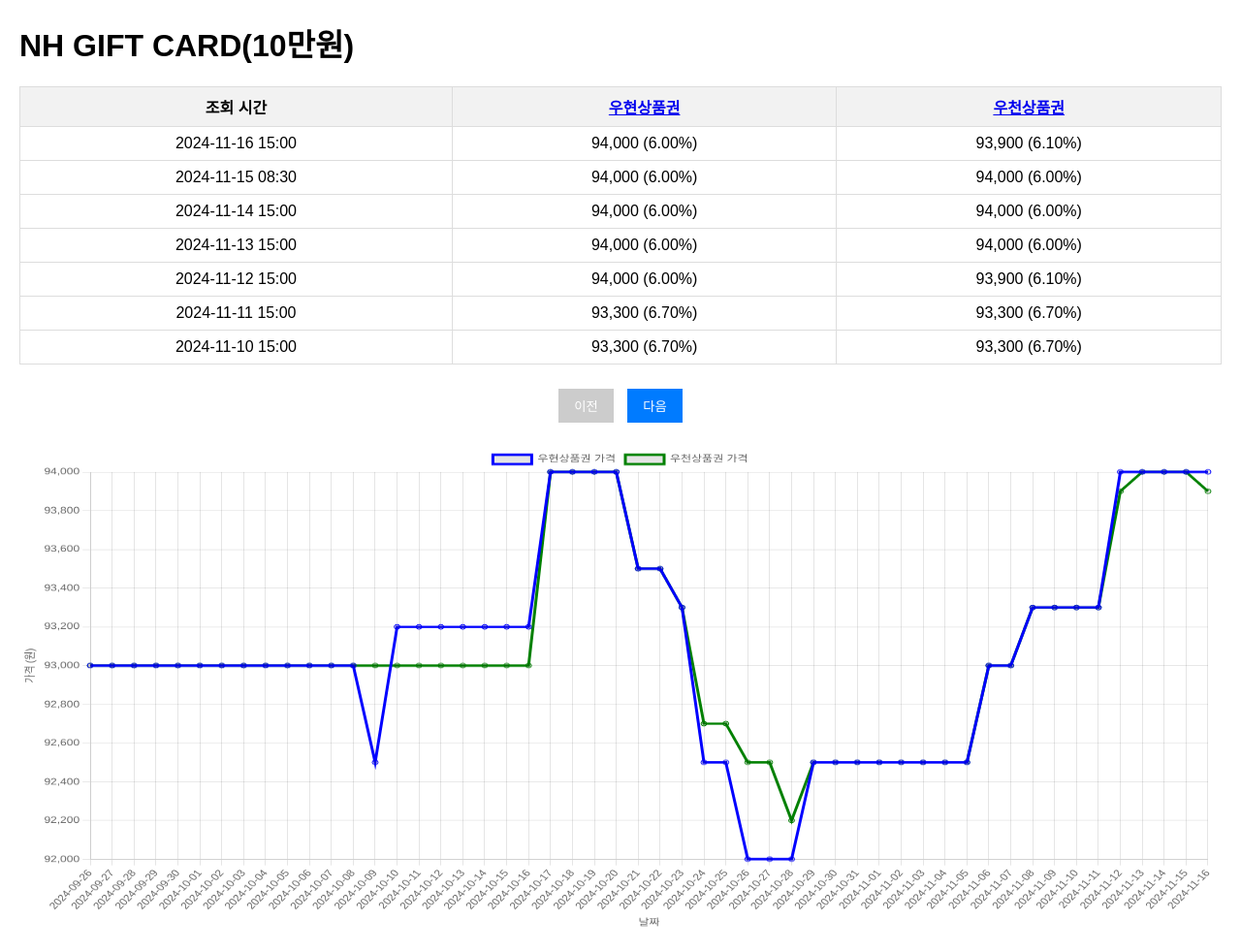
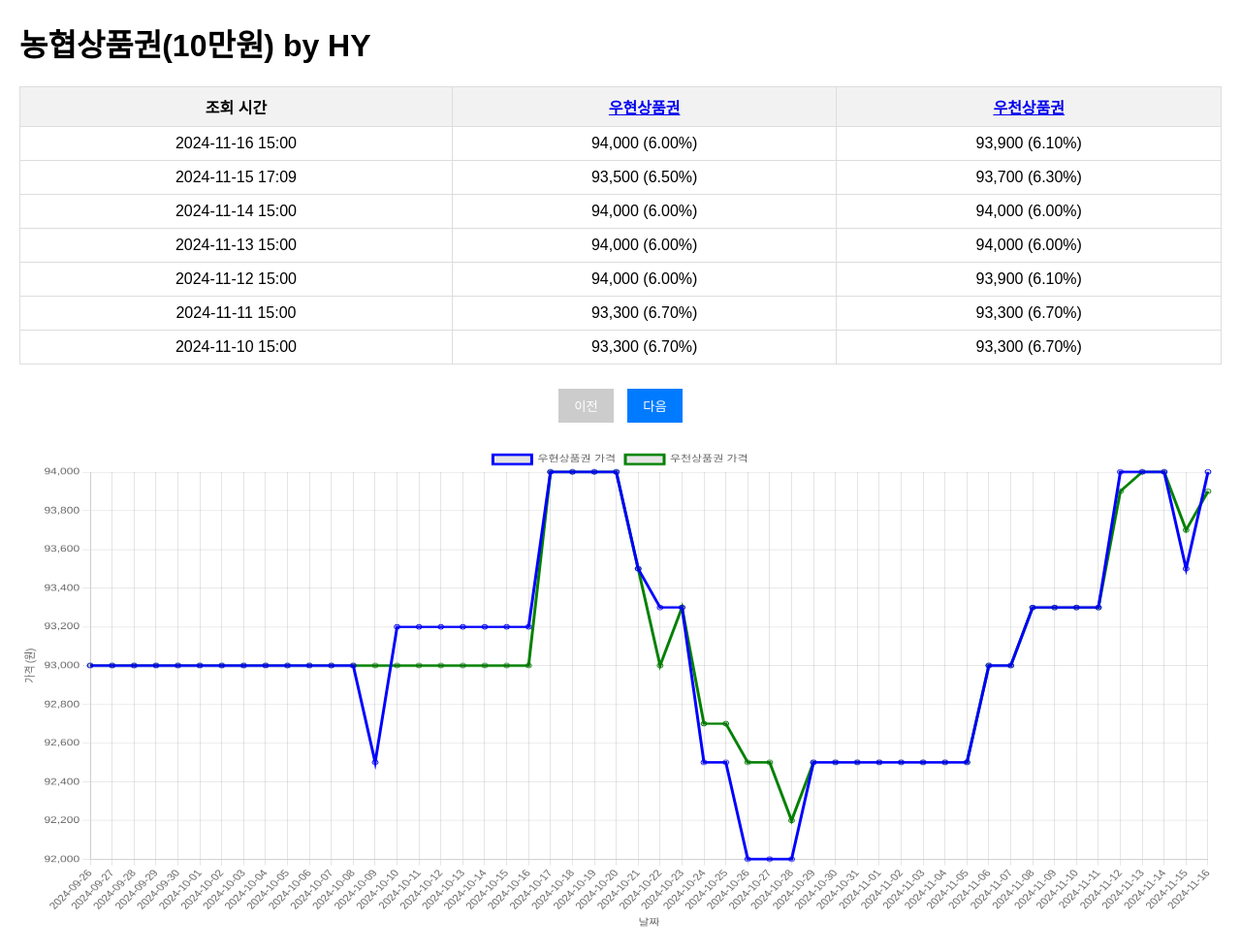
Before and after one commit to nhhanaro/nhhanaro, a plain HTML site: page index.html in a window 1280 px wide. Shown: the whole page at 97% size. Drawn offline with nearby package versions, Linux system fonts and the light colour scheme.

Commit message:
Automated commit on 2024-11-16 22:30:53.34

```diff
--- a/index.html
+++ b/index.html
@@ -75,7 +75,7 @@
     </style>
 </head>
 <body>
-    <h1>NH GIFT CARD(10만원)</h1>
+    <h1>농협상품권(10만원) by HY</h1>
 
     <table id="dataTable">
         <thead>
@@ -169,48 +169,59 @@
                 .catch(error => console.error('데이터를 불러오는 중 오류 발생:', error));
         }
 
-        function filterDataByDate(data) {
-            // 데이터 시간 기준으로 내림차순 정렬
-            data.sort((a, b) => new Date(b.조회_시간) - new Date(a.조회_시간));
+ /**
+ * 데이터를 날짜별로 필터링하는 함수
+ * - 가장 최신 날짜의 데이터는 그대로 사용
+ * - 나머지 날짜는 15:00~15:59 사이의 데이터를 우선 사용하고, 없으면 해당 날짜의 마지막 데이터 사용
+ * @param {Array} data - 필터링할 데이터 배열 (조회_시간 필드 포함)
+ * @returns {Array} 필터링된 데이터 배열
+ */
+function filterDataByDate(data) {
+    // 데이터가 비어있는 경우 처리
+    if (!data || data.length === 0) return [];
 
-            const filtered = [];
-            const uniqueDates = new Set();
+    // 날짜별로 데이터 그룹화
+    const groupedByDate = data.reduce((acc, curr) => {
+        const datePart = curr.조회_시간.split(' ')[0];
+        if (!acc[datePart]) {
+            acc[datePart] = [];
+        }
+        acc[datePart].push(curr);
+        return acc;
+    }, {});
 
-            // 최신 날짜의 최신 데이터를 추가 (맨 위 데이터)
-            const latestDate = data[0].조회_시간.split(' ')[0]; // 가장 최신 날짜 추출
-            const latestData = data.find(entry => entry.조회_시간.split(' ')[0] === latestDate);
-            filtered.push(latestData);
-            uniqueDates.add(latestDate); // 최신 날짜는 처리 완료
+    // 날짜 목록을 내림차순으로 정렬
+    const sortedDates = Object.keys(groupedByDate).sort((a, b) =>
+        new Date(b) - new Date(a)
+    );
 
-            // 나머지 날짜에 대해 15:00~15:59 데이터 선택
-            data.forEach(entry => {
-                const [datePart, timePart] = entry.조회_시간.split(' ');
+    // 결과 배열 생성
+    return sortedDates.map((date, index) => {
+        const dateData = groupedByDate[date];
 
-                if (!uniqueDates.has(datePart)) {
-                    // 15:00~15:59 사이의 데이터 필터링
-                    const timeFiltered = data.filter(item => {
-                        const [itemDate, itemTime] = item.조회_시간.split(' ');
-                        return itemDate === datePart && itemTime >= '15:00' && itemTime <= '15:59';
-                    });
-
-                    // 조건에 맞는 데이터가 있으면 추가, 없으면 해당 날짜의 마지막 데이터 사용
-                    if (timeFiltered.length > 0) {
-                        filtered.push(timeFiltered[0]); // 15:00~15:59 중 최신 데이터
-                    } else {
-                        const lastData = data.filter(item => item.조회_시간.split(' ')[0] === datePart).pop();
-                        if (lastData) {
-                            filtered.push(lastData);
-                        }
-                    }
-
-                    uniqueDates.add(datePart); // 해당 날짜 처리 완료
-                }
-            });
-
-            return filtered;
+        // 가장 최신 날짜인 경우 가장 최신 데이터 반환
+        if (index === 0) {
+            return dateData.sort((a, b) =>
+                new Date(b.조회_시간) - new Date(a.조회_시간)
+            )[0];
         }
 
+        // 15:00~15:59 사이의 데이터 찾기
+        const targetTimeData = dateData.filter(item => {
+            const time = item.조회_시간.split(' ')[1];
+            return time >= '15:00' && time < '16:00';
+        }).sort((a, b) =>
+            new Date(b.조회_시간) - new Date(a.조회_시간)
+        );
 
+        // 15시대 데이터가 있으면 해당 데이터 반환, 없으면 해당 날짜의 마지막 데이터 반환
+        return targetTimeData.length > 0
+            ? targetTimeData[0]
+            : dateData.sort((a, b) =>
+                new Date(b.조회_시간) - new Date(a.조회_시간)
+            )[0];
+    });
+}
 
         function paginateTable() {
             const tableBody = document.querySelector('#dataTable tbody');
```
